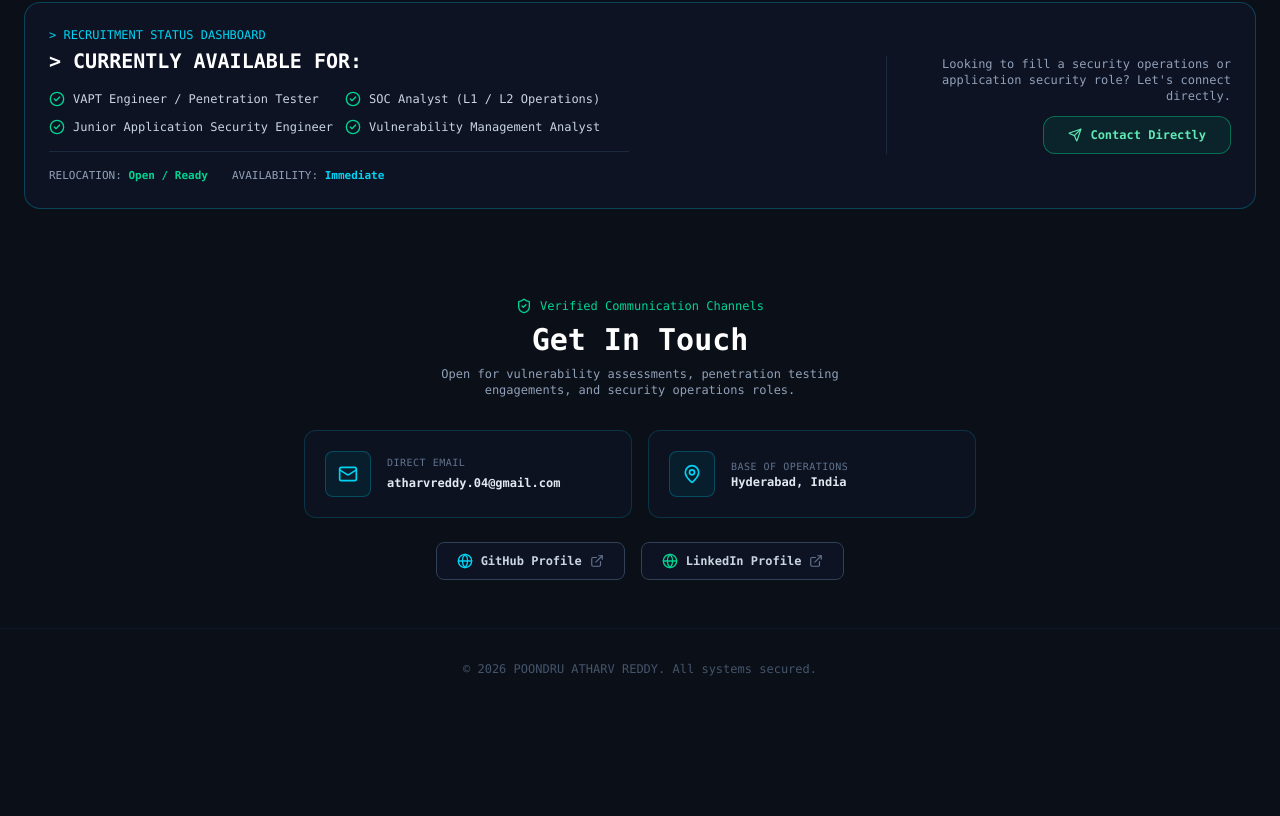
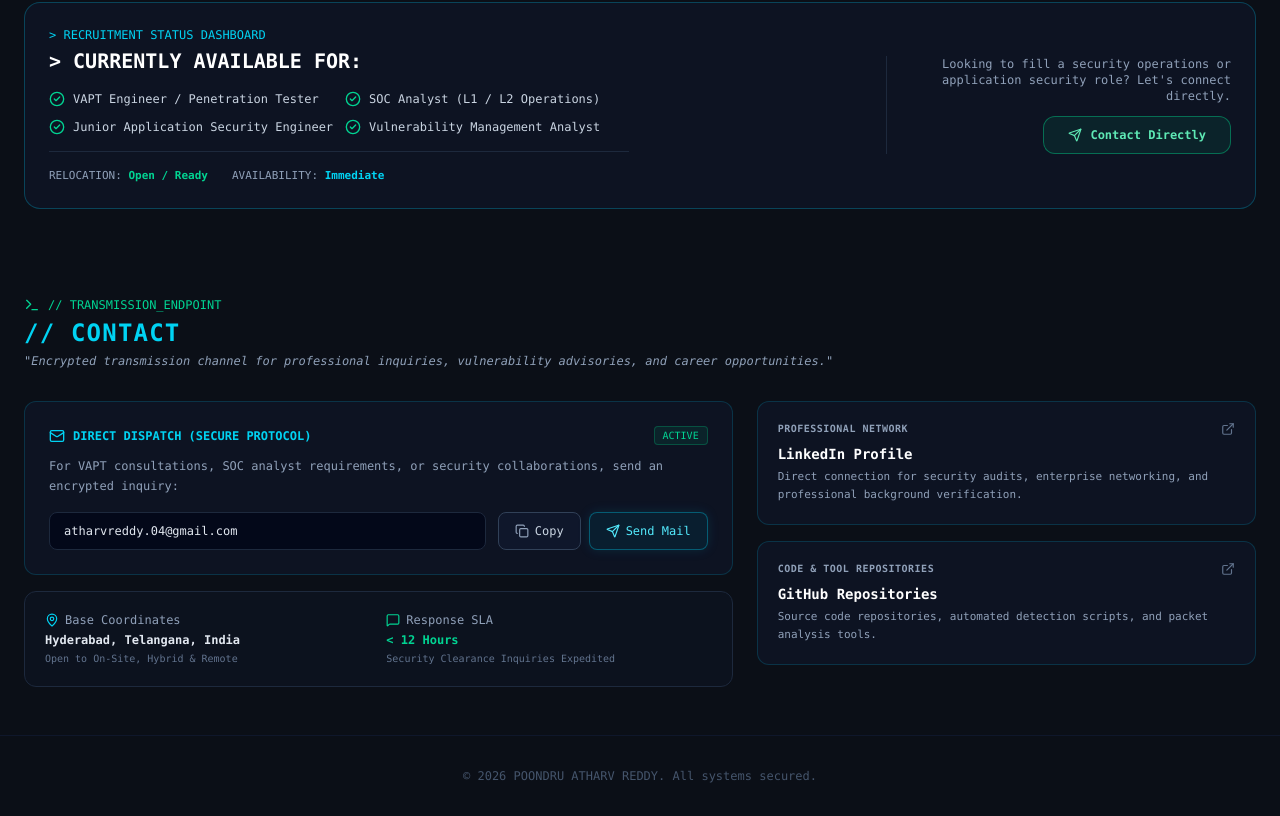
Before and after one commit to atharvreddy04/atharv-reddy-cyber-portfolio, a React (Vite) app: page / in a window 1280 px wide. Shown: the part 4942-5758 px from the top of the page. Before the commit the page ends 5651 px from the top, so only its background shows below. Built offline with nearby package versions, Linux system fonts and the light colour scheme.

Commit message:
feat: complete Contact section with encrypted dispatch hub and professional nodes

```diff
--- a/src/components/Contact.tsx
+++ b/src/components/Contact.tsx
@@ -1,72 +1,150 @@
-import React from 'react';
-import { Mail, MapPin, ShieldCheck, ExternalLink, Globe } from 'lucide-react';
+import React, { useState } from 'react';
+import { Mail, MapPin, ExternalLink, Copy, Check, Terminal, Send, MessageSquare } from 'lucide-react';
 
 export const Contact: React.FC = () => {
+  const [copiedEmail, setCopiedEmail] = useState(false);
+
+  const emailAddress = 'atharvreddy.04@gmail.com';
+  const linkedinUrl = 'https://www.linkedin.com/in/atharv-reddy-44511b282/';
+  const githubUrl = 'https://github.com/atharvreddy04';
+
+  const handleCopyEmail = () => {
+    navigator.clipboard.writeText(emailAddress);
+    setCopiedEmail(true);
+    setTimeout(() => setCopiedEmail(false), 2000);
+  };
+
   return (
-    <section id="contact" className="px-6 py-12 max-w-7xl mx-auto font-mono text-center">
-      <div className="inline-flex items-center gap-2 text-xs text-emerald-400 mb-2">
-        <ShieldCheck className="h-4 w-4" />
-        <span>Verified Communication Channels</span>
+    <section id="contact" className="scroll-mt-20 px-6 py-12 max-w-7xl mx-auto font-mono">
+      {/* Token Header */}
+      <div className="flex items-center gap-2 text-xs text-emerald-400 mb-1">
+        <Terminal className="h-4 w-4" />
+        <span>// TRANSMISSION_ENDPOINT</span>
+      </div>
+      <h2 className="text-xl sm:text-2xl font-bold text-cyan-400 tracking-wider mb-1">
+        // CONTACT
+      </h2>
+      <p className="text-xs text-slate-400 mb-8 italic">
+        "Encrypted transmission channel for professional inquiries, vulnerability advisories, and career opportunities."
+      </p>
+
+      <div className="grid grid-cols-1 lg:grid-cols-12 gap-6 items-start">
+        {/* Left Column: Direct Communication Hub */}
+        <div className="lg:col-span-7 space-y-4">
+          {/* Primary Email Card */}
+          <div className="rounded-xl border border-cyan-500/20 bg-slate-900/60 p-6 backdrop-blur-md transition-all duration-300 hover:border-cyan-400">
+            <div className="flex items-center justify-between text-xs mb-3">
+              <div className="flex items-center gap-2 text-cyan-400 font-bold">
+                <Mail className="h-4 w-4" />
+                <span>DIRECT DISPATCH (SECURE PROTOCOL)</span>
+              </div>
+              <span className="text-[10px] text-emerald-400 bg-emerald-500/10 px-2 py-0.5 rounded border border-emerald-500/30">
+                ACTIVE
+              </span>
             </div>
 
-      <h2 className="text-3xl font-bold text-white mb-2">Get In Touch</h2>
-      <p className="text-xs text-slate-400 max-w-md mx-auto mb-8">
-        Open for vulnerability assessments, penetration testing engagements, and security operations roles.
+            <p className="text-xs text-slate-400 mb-4 leading-relaxed">
+              For VAPT consultations, SOC analyst requirements, or security collaborations, send an encrypted inquiry:
             </p>
 
-      {/* Email & Location Cards */}
-      <div className="grid grid-cols-1 sm:grid-cols-2 gap-4 max-w-2xl mx-auto mb-6">
-        <div className="rounded-xl border border-cyan-500/20 bg-slate-900/50 p-5 flex items-center gap-4 text-left transition-all duration-300 hover:border-cyan-400 hover:bg-slate-900/80 hover:shadow-[0_0_20px_-3px_rgba(6,182,212,0.25)]">
-          <div className="p-3 rounded-lg bg-cyan-950/40 border border-cyan-500/30 text-cyan-400">
-            <Mail className="h-5 w-5" />
+            <div className="flex flex-col sm:flex-row items-stretch sm:items-center gap-3">
+              <div className="flex-1 px-3.5 py-2.5 rounded-lg border border-slate-800 bg-slate-950/80 text-xs text-slate-200 select-all flex items-center justify-between">
+                <span>{emailAddress}</span>
               </div>
-          <div>
-            <div className="text-[10px] text-slate-500 uppercase tracking-wider">Direct Email</div>
+              <div className="flex gap-2">
+                <button
+                  onClick={handleCopyEmail}
+                  className="px-4 py-2.5 rounded-lg border border-slate-700 bg-slate-900 text-xs text-slate-300 hover:text-white hover:border-slate-500 transition-all flex items-center gap-1.5 justify-center shrink-0"
+                >
+                  {copiedEmail ? (
+                    <>
+                      <Check className="h-3.5 w-3.5 text-emerald-400" />
+                      <span className="text-emerald-400">Copied</span>
+                    </>
+                  ) : (
+                    <>
+                      <Copy className="h-3.5 w-3.5 text-slate-400" />
+                      <span>Copy</span>
+                    </>
+                  )}
+                </button>
                 <a
-              href="mailto:atharvreddy.04@gmail.com"
-              className="text-xs font-semibold text-slate-200 hover:text-cyan-400 transition-colors"
+                  href={`mailto:${emailAddress}`}
+                  className="px-4 py-2.5 rounded-lg border border-cyan-500/40 bg-cyan-950/40 text-cyan-300 hover:bg-cyan-900/40 hover:border-cyan-400 text-xs transition-all flex items-center gap-1.5 justify-center shrink-0 shadow-[0_0_12px_rgba(6,182,212,0.15)]"
                 >
-              atharvreddy.04@gmail.com
+                  <Send className="h-3.5 w-3.5" />
+                  <span>Send Mail</span>
                 </a>
-          </div>
-        </div>
-
-        <div className="rounded-xl border border-cyan-500/20 bg-slate-900/50 p-5 flex items-center gap-4 text-left transition-all duration-300 hover:border-cyan-400 hover:bg-slate-900/80 hover:shadow-[0_0_20px_-3px_rgba(6,182,212,0.25)]">
-          <div className="p-3 rounded-lg bg-cyan-950/40 border border-cyan-500/30 text-cyan-400">
-            <MapPin className="h-5 w-5" />
-          </div>
-          <div>
-            <div className="text-[10px] text-slate-500 uppercase tracking-wider">Base of Operations</div>
-            <div className="text-xs font-semibold text-slate-200">
-              Hyderabad, India
-            </div>
               </div>
             </div>
           </div>
 
-      {/* Profile Links */}
-      <div className="flex flex-wrap items-center justify-center gap-4 text-xs">
+          {/* Location & Response Telemetry Box */}
+          <div className="rounded-xl border border-slate-800 bg-slate-900/40 p-5 backdrop-blur-md grid grid-cols-1 sm:grid-cols-2 gap-4 text-xs">
+            <div className="space-y-1">
+              <div className="flex items-center gap-1.5 text-slate-400">
+                <MapPin className="h-3.5 w-3.5 text-cyan-400" />
+                <span>Base Coordinates</span>
+              </div>
+              <div className="text-slate-200 font-bold">Hyderabad, Telangana, India</div>
+              <div className="text-[10px] text-slate-500">Open to On-Site, Hybrid &amp; Remote</div>
+            </div>
+
+            <div className="space-y-1">
+              <div className="flex items-center gap-1.5 text-slate-400">
+                <MessageSquare className="h-3.5 w-3.5 text-emerald-400" />
+                <span>Response SLA</span>
+              </div>
+              <div className="text-emerald-400 font-bold">&lt; 12 Hours</div>
+              <div className="text-[10px] text-slate-500">Security Clearance Inquiries Expedited</div>
+            </div>
+          </div>
+        </div>
+
+        {/* Right Column: Verified Professional Nodes */}
+        <div className="lg:col-span-5 space-y-4">
+          {/* LinkedIn Node */}
           <a
-          href="https://github.com/atharvreddy04"
+            href={linkedinUrl}
             target="_blank"
             rel="noopener noreferrer"
-          className="flex items-center gap-2 px-5 py-2.5 rounded-lg border border-slate-700 bg-slate-900/60 text-slate-300 hover:text-white hover:border-cyan-400 hover:shadow-[0_0_15px_-3px_rgba(6,182,212,0.3)] transition-all duration-300"
+            className="block rounded-xl border border-cyan-500/20 bg-slate-900/60 p-5 backdrop-blur-md transition-all duration-300 hover:border-cyan-400 group"
           >
-          <Globe className="h-4 w-4 text-cyan-400" />
-          <span className="font-semibold">GitHub Profile</span>
-          <ExternalLink className="h-3.5 w-3.5 text-slate-500" />
+            <div className="flex items-center justify-between text-xs mb-2">
+              <span className="text-slate-400 font-bold uppercase tracking-wider text-[10px]">
+                PROFESSIONAL NETWORK
+              </span>
+              <ExternalLink className="h-3.5 w-3.5 text-slate-500 group-hover:text-cyan-400 transition-colors" />
+            </div>
+            <div className="text-sm font-bold text-white group-hover:text-cyan-300 transition-colors">
+              LinkedIn Profile
+            </div>
+            <p className="text-[11px] text-slate-400 mt-1 leading-relaxed">
+              Direct connection for security audits, enterprise networking, and professional background verification.
+            </p>
           </a>
 
+          {/* GitHub Node */}
           <a
-          href="https://linkedin.com"
+            href={githubUrl}
             target="_blank"
             rel="noopener noreferrer"
-          className="flex items-center gap-2 px-5 py-2.5 rounded-lg border border-slate-700 bg-slate-900/60 text-slate-300 hover:text-white hover:border-cyan-400 hover:shadow-[0_0_15px_-3px_rgba(6,182,212,0.3)] transition-all duration-300"
+            className="block rounded-xl border border-cyan-500/20 bg-slate-900/60 p-5 backdrop-blur-md transition-all duration-300 hover:border-cyan-400 group"
           >
-          <Globe className="h-4 w-4 text-emerald-400" />
-          <span className="font-semibold">LinkedIn Profile</span>
-          <ExternalLink className="h-3.5 w-3.5 text-slate-500" />
+            <div className="flex items-center justify-between text-xs mb-2">
+              <span className="text-slate-400 font-bold uppercase tracking-wider text-[10px]">
+                CODE &amp; TOOL REPOSITORIES
+              </span>
+              <ExternalLink className="h-3.5 w-3.5 text-slate-500 group-hover:text-cyan-400 transition-colors" />
+            </div>
+            <div className="text-sm font-bold text-white group-hover:text-cyan-300 transition-colors">
+              GitHub Repositories
+            </div>
+            <p className="text-[11px] text-slate-400 mt-1 leading-relaxed">
+              Source code repositories, automated detection scripts, and packet analysis tools.
+            </p>
           </a>
+        </div>
       </div>
     </section>
   );
```
Lines whose indentation alone changed are shown as unchanged.
